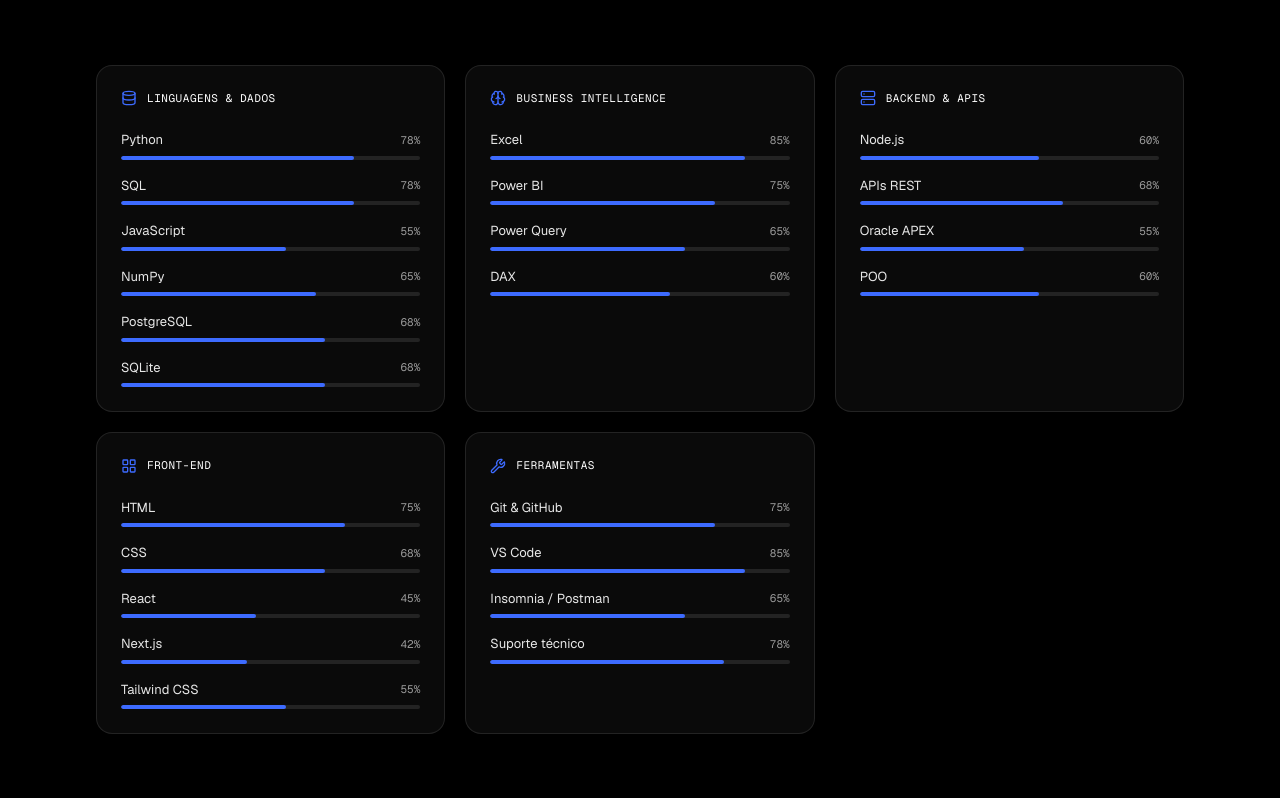
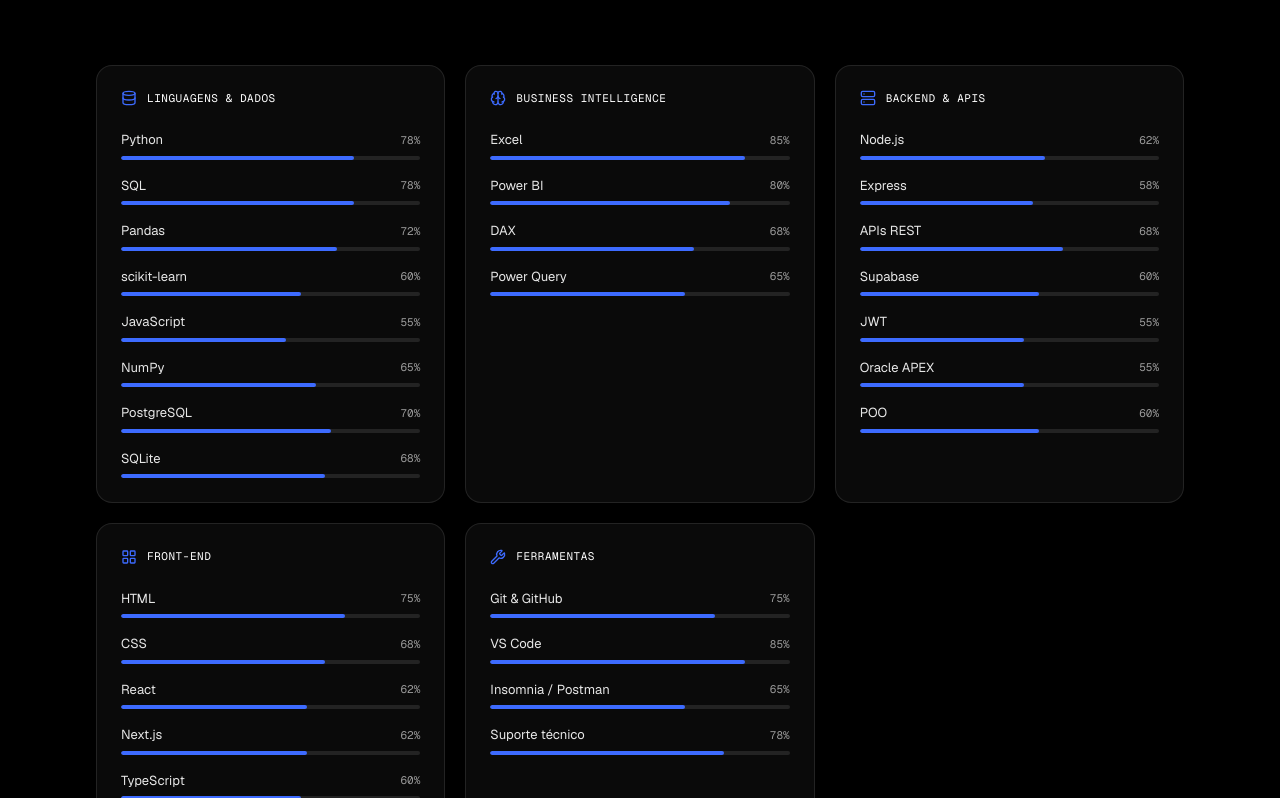
Before and after one commit to CaioAssmann03/Portifolio, a Next.js app: page / in a window 1280 px wide. Shown: the part 2582-3380 px from the top of the page. Built offline with nearby package versions, Linux system fonts and the light colour scheme; no server answers.

Commit message:
Adiciona People Analytics e atualiza niveis de skill com evidencia real de projeto

```diff
--- a/data/projects.ts
+++ b/data/projects.ts
@@ -1,56 +1,75 @@
 import type { Project } from "@/types";
 
-// Descrições geradas como ponto de partida — personalize com os detalhes reais
-// (resultado, contexto, decisões técnicas) de cada projeto antes de publicar.
-// Troque repoUrl/demoUrl pelos links reais assim que os repositórios existirem.
+// Descrições reais, verificadas direto no código/README de cada repositório em
+// 2026-09-02 (não são mais o rascunho gerado da primeira versão deste arquivo).
+// Ainda assim, revise o texto com sua própria voz antes de publicar uma mudança.
+//
+// SQL Murder Mystery ficou de fora por enquanto: o conteúdo já está pronto e
+// verificado (ver perfil-base.md no projeto CURRÍCULO VAGAS), mas ainda não tem
+// repositório público. Assim que publicar, adicione um objeto igual aos abaixo com
+// o repoUrl real.
 export const projects: Project[] = [
   {
-    slug: "dashboard-criminalidade-rs",
-    name: "Dashboard Criminalidade RS",
+    slug: "finance-ia",
+    name: "Finance IA",
     description:
-      "Análise exploratória de dados públicos de criminalidade do Rio Grande do Sul, com tratamento em Python/Pandas e visualização de indicadores por região em Power BI.",
-    tags: ["Python", "Pandas", "Power BI", "Análise de Dados"],
-    repoUrl: "#",
-    demoUrl: "#",
-    icon: "map",
+      "Controle financeiro pessoal para substituir planilha: lançamento em segundos, parcelamento, fatura de cartão, metas e importação de extrato (OFX/CSV/XLS). Full-stack com Next.js e Supabase (Postgres + Auth + Row Level Security), PWA instalável.",
+    tags: ["Next.js", "TypeScript", "React", "Supabase", "Tailwind CSS"],
+    repoUrl: "https://github.com/CaioAssmann03/Finance_IA",
+    icon: "wallet",
   },
   {
-    slug: "saas-clinicas",
-    name: "Sistema SaaS para Clínicas",
+    slug: "painel-locacoes-imobiliarias",
+    name: "Painel de Locações Imobiliárias",
     description:
-      "Plataforma SaaS para gestão de clínicas — agendamentos, pacientes e autenticação — construída com Next.js no front-end e API própria em Node.js.",
-    tags: ["Next.js", "Node.js", "PostgreSQL", "JWT"],
-    repoUrl: "#",
-    demoUrl: "#",
+      "Banco relacional modelado do zero em SQLite (4 tabelas, 500 registros), 20 consultas SQL de negócio e dashboard em Power BI. A auditoria de qualidade de dados encontrou 17 imóveis marcados como alugados sem contrato correspondente, virou KPI de alerta no próprio painel.",
+    tags: ["SQL", "SQLite", "Power BI", "DAX"],
+    repoUrl: "https://github.com/CaioAssmann03/dashboard_imobiliaria",
     icon: "building2",
   },
   {
-    slug: "sistema-imobiliario",
-    name: "Sistema Imobiliário",
+    slug: "mercado-de-dados-poa",
+    name: "Mercado de Dados em Porto Alegre",
     description:
-      "Aplicação para gestão de imóveis, proprietários e contratos de locação, inspirada na vivência prática adquirida na Eve Imóveis.",
-    tags: ["React", "Node", "PostgreSQL"],
-    repoUrl: "#",
-    demoUrl: "#",
-    icon: "building2",
+      "Coleta de 312 vagas reais de Dados/BI direto da API JSON do Gupy (descoberta via DevTools, sem precisar de Selenium), tratamento em Python e dashboard de 3 páginas no Power BI. SQL aparece em 83,3% das vagas do RS.",
+    tags: ["Python", "API", "Pandas", "Power BI"],
+    repoUrl: "https://github.com/CaioAssmann03/Scrapper_de_Dados_Gupy",
+    icon: "briefcase",
+  },
+  {
+    slug: "people-analytics",
+    name: "People Analytics",
+    description:
+      "Análise de turnover de 1.470 funcionários (IBM HR Analytics): regressão logística balanceada e dashboard de 3 páginas no Power BI, modelo semântico versionado como projeto (.pbip). O cruzamento entre salário e hora extra separa um grupo com 58,5% de saída contra 7,2% no extremo oposto, e o modelo escolhido identifica 64,4% de quem realmente sai — priorizando recall em vez de acurácia, que em base desbalanceada esconde o problema.",
+    tags: ["Python", "scikit-learn", "Power BI", "DAX"],
+    repoUrl: "https://github.com/CaioAssmann03/people-analytics-IBM",
+    icon: "users",
+  },
+  {
+    slug: "criminalidade-rs",
+    name: "Análise de Criminalidade no RS",
+    description:
+      "Análise exploratória de ocorrências criminais de 2025 (SSP-RS): tratamento em Python/Pandas no Colab, depois cruzamento com população do IBGE e taxa por 100 mil habitantes em Power BI. Estelionato concentra 83% dos casos entre manhã e tarde.",
+    tags: ["Python", "Pandas", "Power BI", "DAX"],
+    repoUrl: "https://github.com/CaioAssmann03/Criminalidade_Porto_Alegre",
+    icon: "map",
   },
   {
     slug: "api-biblioteca",
     name: "API Biblioteca",
     description:
-      "API REST para controle de acervo, empréstimos e usuários de uma biblioteca, documentada e com autenticação de rotas.",
-    tags: ["Node.js", "Express", "PostgreSQL"],
-    repoUrl: "#",
-    demoUrl: "#",
+      "API REST para controle de acervo, empréstimos e usuários de uma biblioteca, com autenticação JWT e PostgreSQL. Arquitetura em camadas (router, controller, service, repository). Projeto em equipe, com mais dois colegas.",
+    tags: ["Node.js", "Express", "PostgreSQL", "JWT"],
+    repoUrl: "https://github.com/CaioAssmann03/API_BIBLIOTECA",
     icon: "library",
   },
   {
     slug: "gerador-de-senhas",
     name: "Gerador de Senhas",
     description:
-      "Utilitário desktop em Python para gerar senhas seguras com critérios configuráveis de tamanho e complexidade.",
-    tags: ["Python", "Tkinter"],
-    repoUrl: "#",
+      "Utilitário em Python que gera senhas seguras garantindo pelo menos um caractere de cada categoria escolhida, avalia a força da senha e copia automaticamente para a área de transferência.",
+    tags: ["Python"],
+    repoUrl: "https://github.com/CaioAssmann03/Gerador-de-Senhas",
     icon: "keyRound",
   },
 ];
--- a/data/skills.ts
+++ b/data/skills.ts
@@ -1,7 +1,10 @@
 import type { SkillCategory } from "@/types";
 
-// Os valores de "level" (0-100) são um ponto de partida — ajuste para refletir
-// sua real proficiência autoavaliada em cada tecnologia.
+// Níveis revisados em 2026-09-02 com base em evidência real de projeto (não são mais
+// o chute inicial da primeira versão). Onde eu (Claude) subi ou desci um número, foi
+// porque um projeto real comprova (ou não) aquele nível — ver perfil-base.md no
+// projeto CURRÍCULO VAGAS para o motivo de cada um. Ainda assim é uma autoavaliação:
+// ajuste como quiser, o número final é seu.
 export const skillCategories: SkillCategory[] = [
   {
     id: "dados",
@@ -10,9 +13,11 @@
     skills: [
       { name: "Python", level: 78 },
       { name: "SQL", level: 78 },
+      { name: "Pandas", level: 72 },
+      { name: "scikit-learn", level: 60 },
       { name: "JavaScript", level: 55 },
       { name: "NumPy", level: 65 },
-      { name: "PostgreSQL", level: 68 },
+      { name: "PostgreSQL", level: 70 },
       { name: "SQLite", level: 68 },
     ],
   },
@@ -22,9 +27,9 @@
     icon: "brain",
     skills: [
       { name: "Excel", level: 85 },
-      { name: "Power BI", level: 75 },
+      { name: "Power BI", level: 80 },
+      { name: "DAX", level: 68 },
       { name: "Power Query", level: 65 },
-      { name: "DAX", level: 60 },
     ],
   },
   {
@@ -32,8 +37,11 @@
     title: "Backend & APIs",
     icon: "server",
     skills: [
-      { name: "Node.js", level: 60 },
+      { name: "Node.js", level: 62 },
+      { name: "Express", level: 58 },
       { name: "APIs REST", level: 68 },
+      { name: "Supabase", level: 60 },
+      { name: "JWT", level: 55 },
       { name: "Oracle APEX", level: 55 },
       { name: "POO", level: 60 },
     ],
@@ -45,9 +53,10 @@
     skills: [
       { name: "HTML", level: 75 },
       { name: "CSS", level: 68 },
-      { name: "React", level: 45 },
-      { name: "Next.js", level: 42 },
-      { name: "Tailwind CSS", level: 55 },
+      { name: "React", level: 62 },
+      { name: "Next.js", level: 62 },
+      { name: "TypeScript", level: 60 },
+      { name: "Tailwind CSS", level: 65 },
     ],
   },
   {
--- a/types/index.ts
+++ b/types/index.ts
@@ -28,7 +28,7 @@
   tags: string[];
   repoUrl: string;
   demoUrl?: string;
-  icon: "map" | "building2" | "library" | "keyRound" | "sparkles";
+  icon: "map" | "building2" | "library" | "keyRound" | "sparkles" | "wallet" | "briefcase" | "users";
 }
 
 export interface Certification {
```
Also changed, not shown: components/ui/IconMap.tsx (+6 -1 lines), 1 other file (tests, documents, lock files or other folders).
